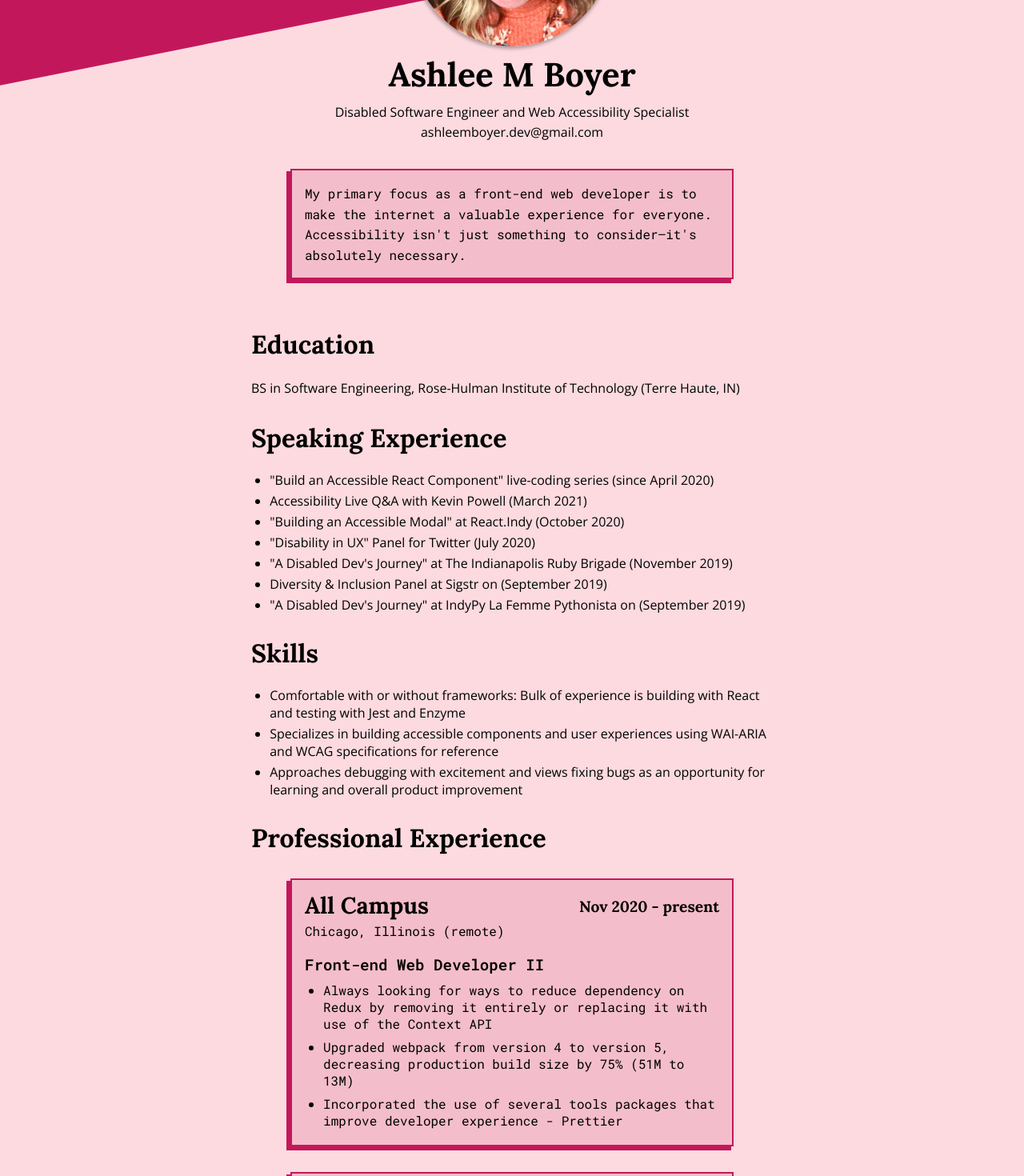
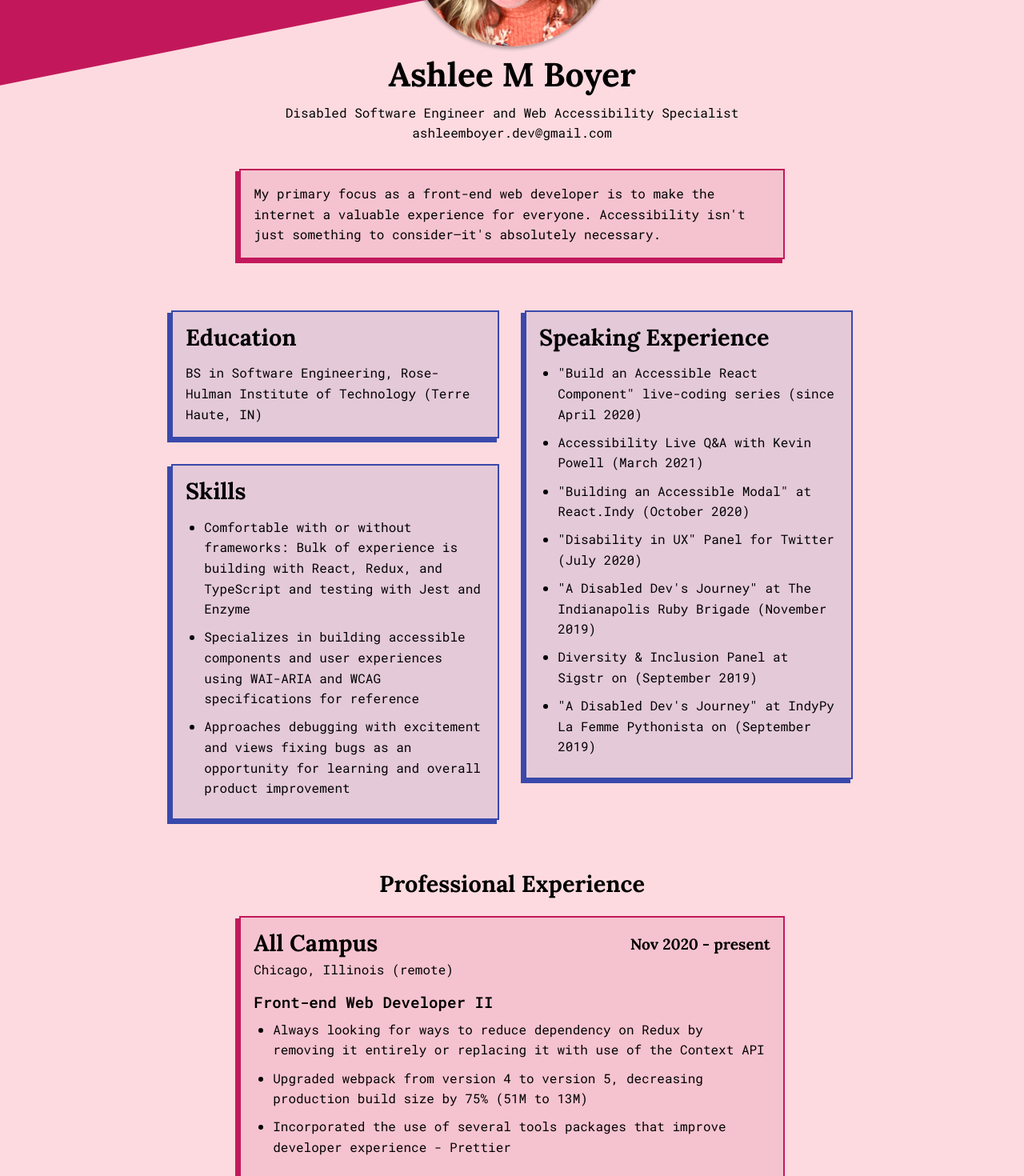
Before and after one commit to ashleemboyer/ashleemboyer, a Next.js app: page /resume in a window 1280 px wide. Shown: the part 320-1790 px from the top of the page at 80% size. Built offline with nearby package versions, Linux system fonts and the light colour scheme.

Commit message:
Adjusting styles

```diff
--- a/pages/resume.jsx
+++ b/pages/resume.jsx
@@ -67,20 +67,42 @@ const ResumePage = () => (
         <h1>Ashlee M Boyer</h1>
         <p>Disabled Software Engineer and Web Accessibility Specialist</p>
         <p>ashleemboyer.dev@gmail.com</p>
-        <p className={styles.box}>
+        <p className={styles.pinkBox}>
           My primary focus as a front-end web developer is to make the internet
           a valuable experience for everyone. Accessibility isn't just something
           to consider—it's absolutely necessary.
         </p>
       </div>
-      <section>
+      <div className={styles.split}>
+        <div>
+          <section className={styles.purpleBox}>
             <h2>Education</h2>
             <p>
-          BS in Software Engineering, Rose-Hulman Institute of Technology (Terre
-          Haute, IN)
+              BS in Software Engineering, Rose-Hulman Institute of Technology
+              (Terre Haute, IN)
             </p>
           </section>
-      <section>
+          <section className={styles.purpleBox}>
+            <h2>Skills</h2>
+            <ul>
+              <li>
+                Comfortable with or without frameworks: Bulk of experience is
+                building with React, Redux, and TypeScript and testing with Jest
+                and Enzyme
+              </li>
+              <li>
+                Specializes in building accessible components and user
+                experiences using WAI-ARIA and WCAG specifications for reference
+              </li>
+              <li>
+                Approaches debugging with excitement and views fixing bugs as an
+                opportunity for learning and overall product improvement
+              </li>
+            </ul>
+          </section>
+        </div>
+        <div>
+          <section className={styles.purpleBox}>
             <h2>Speaking Experience</h2>
             <ul>
               {speakingExperiences.map((experience) => (
@@ -88,34 +110,19 @@ const ResumePage = () => (
               ))}
             </ul>
           </section>
-      <section>
-        <h2>Skills</h2>
-        <ul>
-          <li>
-            Comfortable with or without frameworks: Bulk of experience is
-            building with React and testing with Jest and Enzyme
-          </li>
-          <li>
-            Specializes in building accessible components and user experiences
-            using WAI-ARIA and WCAG specifications for reference
-          </li>
-          <li>
-            Approaches debugging with excitement and views fixing bugs as an
-            opportunity for learning and overall product improvement
-          </li>
-        </ul>
-      </section>
-      <section>
+        </div>
+      </div>
+      <section className={styles.history}>
         <h2>Professional Experience</h2>
         {workExperiences.map(
           ({ company, location, timeframe, title, items }) => (
             <ul>
-              <li className={styles.box}>
+              <li className={styles.pinkBox}>
                 <div className={styles.company}>
                   <h3>{company}</h3>
                   <span>{timeframe}</span>
                 </div>
-                <p className={styles.timeframe}>{location}</p>
+                <p className={styles.location}>{location}</p>
                 <p className={styles.title}>{title}</p>
                 <ul>
                   {items.map((item) => (
--- a/stylesheets/resume.module.scss
+++ b/stylesheets/resume.module.scss
@@ -1,4 +1,14 @@
+$mobileWidth: 820px;
+
 .ResumePage {
+  *:not(h1, h2, h3) {
+    font-family: 'Roboto Mono', monospace;
+  }
+
+  li {
+    line-height: 1.6em;
+  }
+
   svg {
     position: absolute;
   }
@@ -6,7 +16,7 @@
   & > div {
     padding: 10vw 24px;
     position: relative;
-    max-width: 700px;
+    max-width: 900px;
     margin: 0 auto;
 
     .Intro {
@@ -36,6 +46,13 @@
       p:last-child {
         font-family: 'Roboto Mono', monospace;
         font-size: 1rem;
+        margin: 64px auto;
+        margin-top: 32px;
+        max-width: 80%;
+
+        @media only screen and (max-width: $mobileWidth) {
+          max-width: 100%;
+        }
       }
     }
 
@@ -43,7 +60,8 @@
       margin-top: 32px;
 
       h2 {
-        margin-bottom: 24px;
+        margin-bottom: 16px;
+        font-size: 1.8rem;
       }
 
       h3 {
@@ -52,14 +70,21 @@
       }
 
       ul {
-        list-style-type: disc;
-
         li {
-          margin-bottom: 4px;
+          margin-bottom: 0.6em;
+        }
       }
     }
 
-      &:last-child {
+    .history {
+      margin: 64px auto;
+      max-width: 80%;
+
+      h2 {
+        text-align: center;
+        margin-bottom: 24px;
+      }
+
       & > ul {
         list-style: none;
         margin: 0;
@@ -86,7 +111,7 @@
             }
           }
 
-            .timeframe {
+          .location {
             margin-bottom: 16px;
           }
 
@@ -95,23 +120,67 @@
             font-size: 1.2rem;
           }
 
+          ul {
+            list-style: disc;
+            margin-left: 24px;
+
             li {
               margin-top: 8px;
             }
           }
         }
       }
+
+      @media only screen and (max-width: $mobileWidth) {
+        max-width: 100%;
+      }
     }
   }
 
-  .box {
-    max-width: 85%;
-    margin: 32px auto;
+  .split {
+    display: flex;
+    align-items: flex-start;
+    justify-content: space-between;
+    margin-bottom: 64px;
+
+    & > div {
+      height: fit-content;
+      width: 50%;
+
+      &:first-child {
+        margin-right: 32px;
+
+        section:first-child {
+          margin: 0;
+        }
+      }
+
+      &:last-child {
+        section {
+          margin: 0;
+        }
+      }
+    }
+
+    @media only screen and (max-width: $mobileWidth) {
+      display: block;
+
+      & > div {
+        width: 100%;
+
+        &:last-child {
+          section {
+            margin-top: 32px;
+          }
+        }
+      }
+    }
+  }
+
+  .pinkBox,
+  .purpleBox {
     text-align: left;
     padding: 16px;
-    background-color: rgba(#c2185b, 0.15);
-    border: 2px solid #c2185b;
-    box-shadow: -4px 4px 0 1px #c2185b;
 
     p,
     li {
@@ -119,9 +188,21 @@
       font-size: 1rem;
     }
 
-    @media only screen and (max-width: 600px) {
+    @media only screen and (max-width: $mobileWidth) {
       max-width: 100%;
     }
+  }
+
+  .pinkBox {
+    background-color: rgba(#c2185b, 0.12);
+    border: 2px solid #c2185b;
+    box-shadow: -4px 4px 0 1px #c2185b;
+  }
+
+  .purpleBox {
+    background-color: rgba(#3949ab, 0.12);
+    border: 2px solid #3949ab;
+    box-shadow: -4px 4px 0 1px #3949ab;
   }
 }
 
```
Lines whose indentation alone changed are shown as unchanged.
